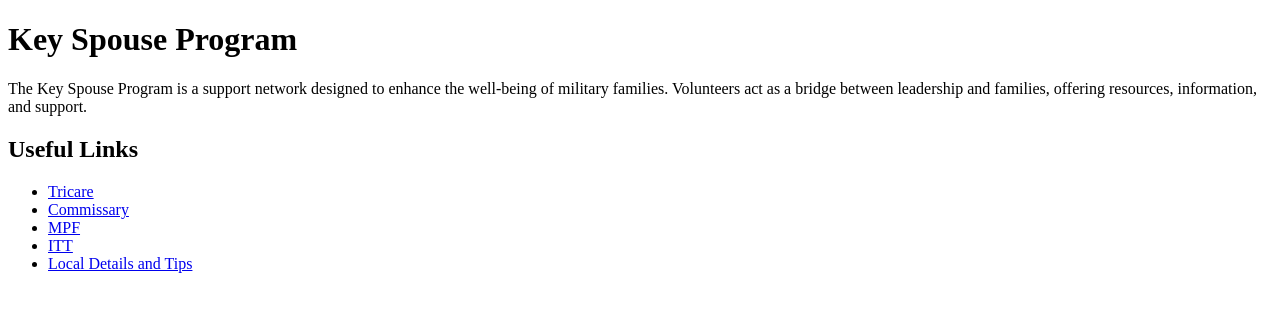
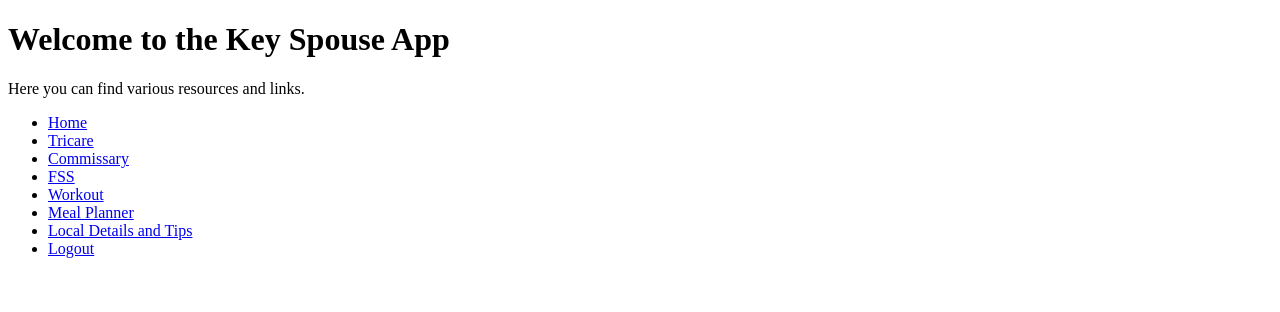
Before and after one commit to Mavs-Martin/key_spouse_app, a Flask app: template templates/statement.html in a window 1280 px wide. Shown: the top 312 px of the page. Run offline with Flask 3, Linux system fonts and the light colour scheme; the template is opened without the code that fills it, so the values that code supplies are empty.

Commit message:
udated all around kinda

```diff
--- a/app.py
+++ b/app.py
@@ -1,26 +1,56 @@
-from flask import Flask, render_template
+from flask import Flask, render_template, request, redirect, url_for, session
 
 app = Flask(__name__)
+app.secret_key = 'your_secret_key'  # Replace with your actual secret key
+
+# Temporary user data for login (for demonstration purposes)
+users = {'keyspouse': 'password123'}
 
 @app.route('/')
 def home():
+    return render_template('login.html')
+
+@app.route('/login', methods=['POST'])
+def login():
+    username = request.form['username']
+    password = request.form['password']
+
+    if username in users and users[username] == password:
+        session['username'] = username
+        return redirect(url_for('statement'))
+    else:
+        return "Invalid credentials. Please try again."
+
+@app.route('/statement')
+def statement():
+    if 'username' not in session:
+        return redirect(url_for('home'))
     return render_template('statement.html')
+
+@app.route('/logout')
+def logout():
+    session.pop('username', None)
+    return redirect(url_for('home'))
 
 @app.route('/tricare')
 def tricare():
-    return "<h1>Tricare</h1>"
+    return redirect("https://www.tricare-west.com/content/hnfs/home/tw.html")
 
 @app.route('/commissary')
 def commissary():
-    return "<h1>Commissary</h1>"
+    return redirect("https://www.commissaries.com/shopping/store-locations/davis-monthan-afb")
 
-@app.route('/mpf')
-def mpf():
-    return "<h1>MPF</h1>"
+@app.route('/fss')
+def fss():
+    return redirect("https://www.dmfss.com/")
 
-@app.route('/itt')
-def itt():
-    return "<h1>ITT</h1>"
+@app.route('/workout')
+def workout():
+    return "<h1>Workout</h1>"
+
+@app.route('/meal-planner')
+def meal_planner():
+    return "<h1>Meal Planner</h1>"
 
 @app.route('/local-details')
 def local_details():
--- a/templates/statement.html
+++ b/templates/statement.html
@@ -3,19 +3,24 @@
 <head>
     <meta charset="UTF-8">
     <meta name="viewport" content="width=device-width, initial-scale=1.0">
-    <title>Key Spouse Statement</title>
+    <title>Key Spouse App - Statement</title>
 </head>
+<h1>Welcome to the Key Spouse App</h1>
+    <p>Here you can find various resources and links.</p>
 <body>
-    <h1>Key Spouse Program</h1>
-    <p>The Key Spouse Program is a support network designed to enhance the well-being of military families. Volunteers act as a bridge between leadership and families, offering resources, information, and support.</p>
+    <nav>
+        <ul>
+            <li><a href="{{ url_for('statement') }}">Home</a></li>
+            <li><a href="{{ url_for('tricare') }}">Tricare</a></li>
+            <li><a href="{{ url_for('commissary') }}">Commissary</a></li>
+            <li><a href="{{ url_for('fss') }}">FSS</a></li>
+            <li><a href="{{ url_for('workout') }}">Workout</a></li>
+            <li><a href="{{ url_for('meal_planner') }}">Meal Planner</a></li>
+            <li><a href="{{ url_for('local_details') }}">Local Details and Tips</a></li>
+            <li><a href="{{ url_for('logout') }}">Logout</a></li> <!-- Logout link -->
+        </ul>
+    </nav>
 
-    <h2>Useful Links</h2>
-    <ul>
-        <li><a href="/tricare">Tricare</a></li>
-        <li><a href="/commissary">Commissary</a></li>
-        <li><a href="/mpf">MPF</a></li>
-        <li><a href="/itt">ITT</a></li>
-        <li><a href="/local-details">Local Details and Tips</a></li>
-    </ul>
+
 </body>
 </html>
```
Also changed, not shown: templates/login.html (+28 -19 lines), templates/static/military-spouse-header-01-1600x666 copy.jpg (added), 4 other files.
